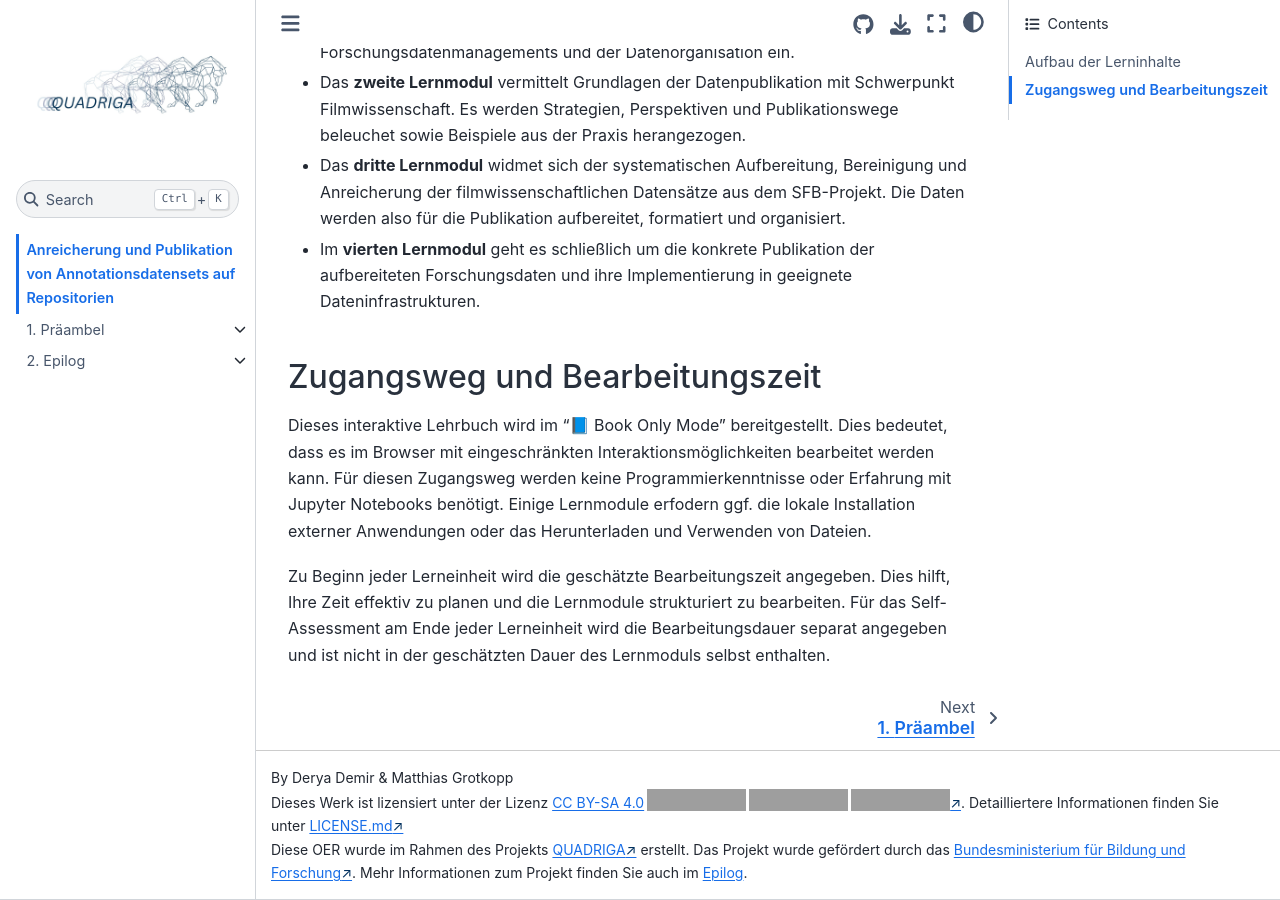
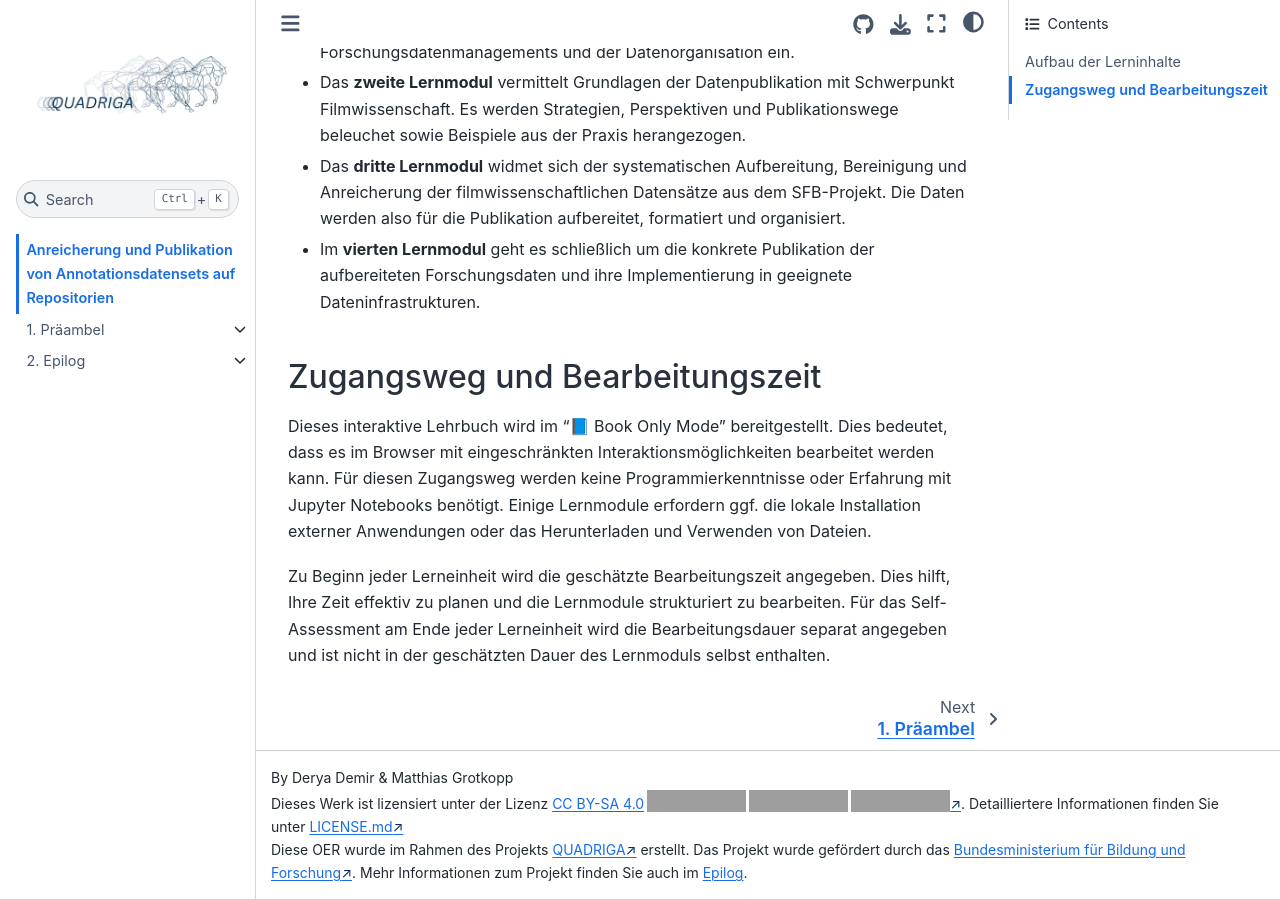
Before and after one commit to lam1aa/Bewegtes-Bild-Fallstudie-3, a Jupyter Book: the page built from intro.md, in a window 1280 px wide and 900 px high, scrolled down 1936 px. Built offline with Jupyter Book 1.0.4 settings and Sphinx 7.4.7 and the Sphinx Book theme 1.1.4, drawn with Linux system fonts in a browser that asks for light colours; grey boxes are pictures that could not be loaded.

Commit message:
docs: fix typo and exchange image file in intro

```diff
--- a/intro.md
+++ b/intro.md
@@ -37,6 +37,6 @@ Die folgende Übersicht zeigt die vier Schritte bzw. **Lernmodule** unserer OER
 
 ## Zugangsweg und Bearbeitungszeit
 
-Dieses interaktive Lehrbuch wird im “📘 Book Only Mode” bereitgestellt. Dies bedeutet, dass es im Browser mit eingeschränkten Interaktionsmöglichkeiten bearbeitet werden kann. Für diesen Zugangsweg werden keine Programmierkenntnisse oder Erfahrung mit Jupyter Notebooks benötigt. Einige Lernmodule erfodern ggf. die lokale Installation externer Anwendungen oder das Herunterladen und Verwenden von Dateien.
+Dieses interaktive Lehrbuch wird im “📘 Book Only Mode” bereitgestellt. Dies bedeutet, dass es im Browser mit eingeschränkten Interaktionsmöglichkeiten bearbeitet werden kann. Für diesen Zugangsweg werden keine Programmierkenntnisse oder Erfahrung mit Jupyter Notebooks benötigt. Einige Lernmodule erfordern ggf. die lokale Installation externer Anwendungen oder das Herunterladen und Verwenden von Dateien.
 
 Zu Beginn jeder Lerneinheit wird die geschätzte Bearbeitungszeit angegeben. Dies hilft, Ihre Zeit effektiv zu planen und die Lernmodule strukturiert zu bearbeiten. Für das Self-Assessment am Ende jeder Lerneinheit wird die Bearbeitungsdauer separat angegeben und ist nicht in der geschätzten Dauer des Lernmoduls selbst enthalten.
```
Also changed, not shown: assets/intro/intro_aufbau_fallstudie_v001.png.
